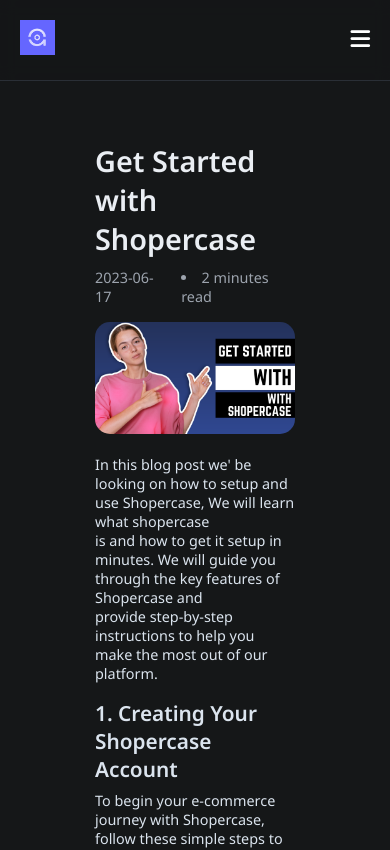
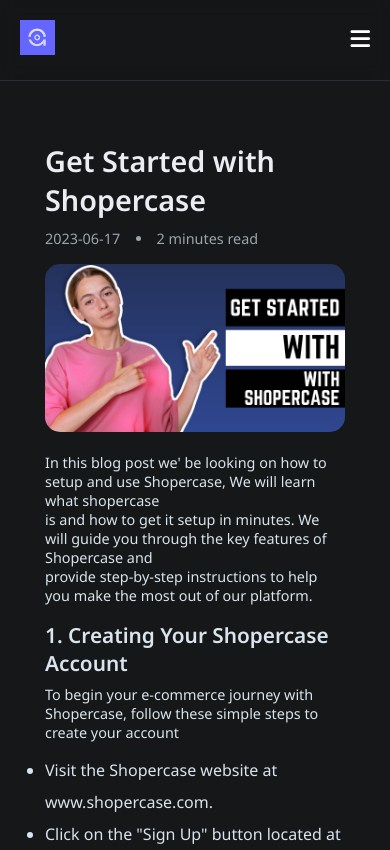
Before and after one commit to creative-tutorials/shopercase, a Next.js app: page /blog/getstarted in a window 390 px wide. Shown: the top 850 px of the page. Built offline with nearby package versions, Linux system fonts and the light colour scheme.

Commit message:
[UI] Update UI

```diff
--- a/styles/started.module.css
+++ b/styles/started.module.css
@@ -99,4 +99,8 @@
     color: rgb(178, 197, 254);
     font-style: italic;
   }
+  .wrapper {
+    margin-top: 6rem;
+    padding: 45px;
+  }
 }
```
